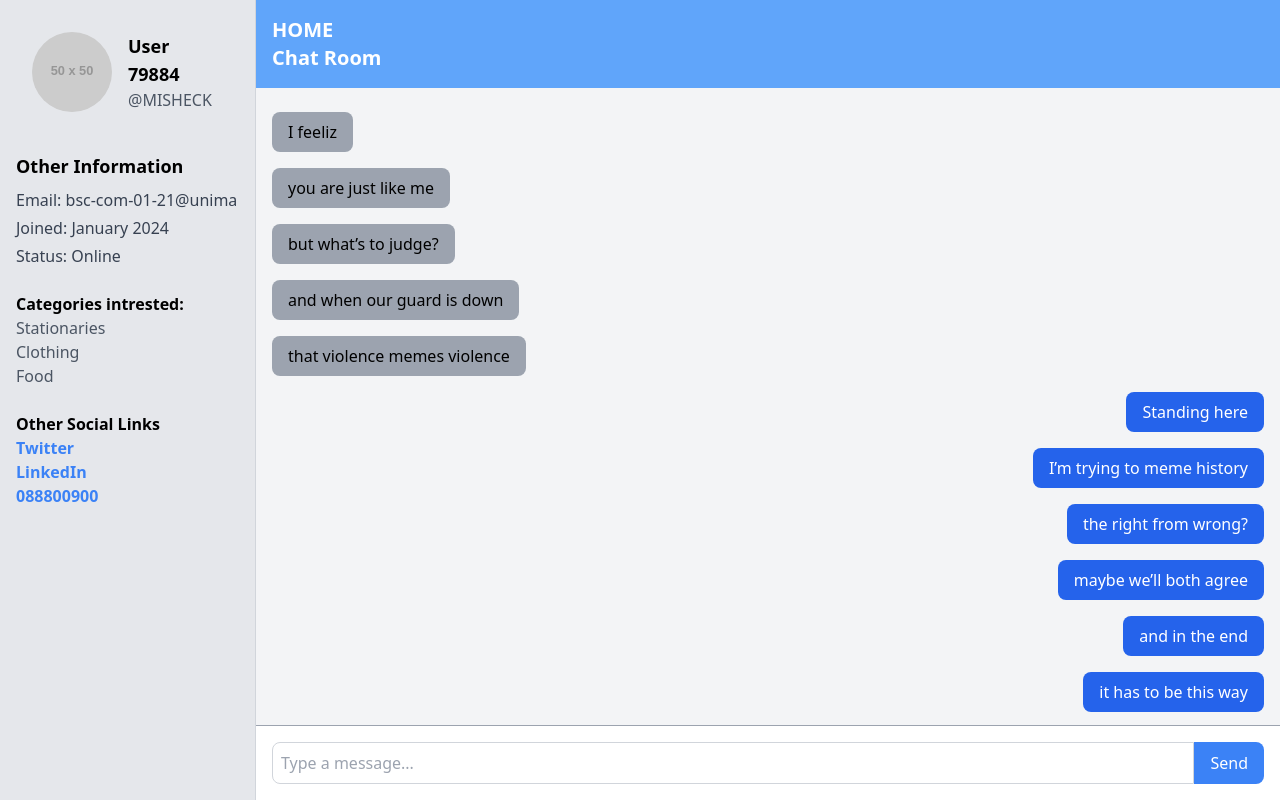
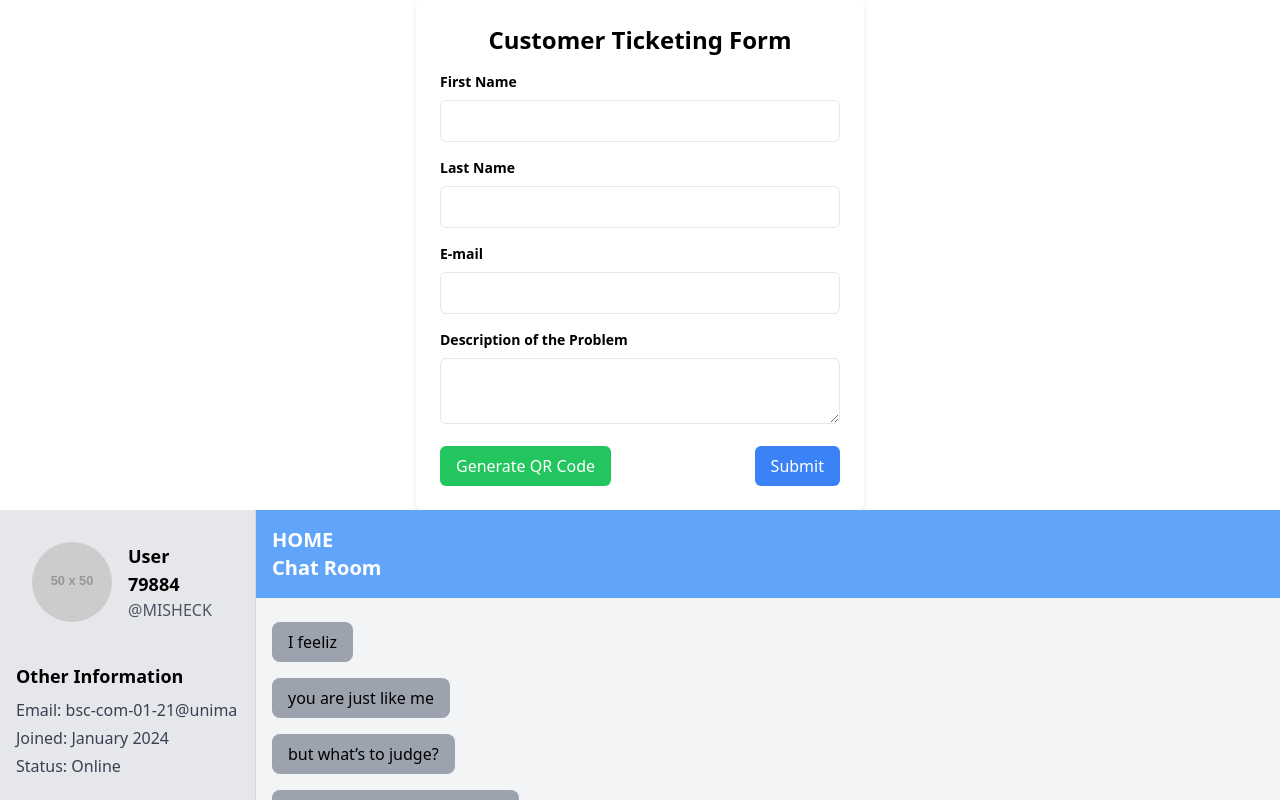
Before and after one commit to MsMalunguza/Group-4-project, a React (Create React App) app: page / in a window 1280 px wide. Shown: the top 800 px of the page. Built offline with nearby package versions, Linux system fonts and the light colour scheme.

Commit message:
Added react qrcode

```diff
--- a/src/App.js
+++ b/src/App.js
@@ -6,12 +6,10 @@ import Messaging from "./pages/message";
 import Notification from "./pages/notification";
 import UserProfile from "./Components/accounts";
 import ChatRoom from "./Components/chatroom";
-
-
-import Register from "./Components/LogIn/Register";
-import LogIn from "./Components/LogIn/LogIn";
-import LogIn2 from "./Components/LogIn/LogIn2";
-import Register2 from "./Components/LogIn/Register2";
+import OrderTracking from "./Components/OrderTracking";
+import LogIn2 from "./Components/LogIn2";
+import Register2 from "./Components/Register2";
+import CustomerTicketingForm from "./Components/CustomerTicketingForm";
 
 function App() {
   return (
@@ -21,6 +19,7 @@ function App() {
       {/*<UserProfile></UserProfile> */}
       {/*<ChatRoom></ChatRoom> */}
       {/* <Notification></Notification>*/}
+      <CustomerTicketingForm></CustomerTicketingForm>
       <ChatRoom></ChatRoom>
     </div>
   );
--- /dev/null
+++ b/src/Components/CustomerTicketingForm.js
@@ -0,0 +1,105 @@
+import React, { useState } from 'react';
+import QRCode from 'qrcode.react';
+
+const CustomerTicketingForm = () => {
+  const [formData, setFormData] = useState({
+    firstName: '',
+    lastName: '',
+    email: '',
+    description: ''
+  });
+  const [qrCodeValue, setQrCodeValue] = useState('');
+
+  const handleChange = (e) => {
+    const { name, value } = e.target;
+    setFormData({
+      ...formData,
+      [name]: value
+    });
+  };
+
+  const generateQrCode = () => {
+    const { firstName, lastName, email, description } = formData;
+    const qrData = `First Name: ${firstName}\nLast Name: ${lastName}\nEmail: ${email}\nDescription: ${description}`;
+    setQrCodeValue(qrData);
+  };
+
+  const handleSubmit = (e) => {
+    e.preventDefault();
+    // Handle form submission logic here
+    alert('Form submitted!');
+  };
+
+  return (
+    <div className="max-w-md mx-auto p-6 bg-white shadow-md rounded-md">
+      <h2 className="text-2xl font-bold mb-4 text-center">Customer Ticketing Form</h2>
+      <form onSubmit={handleSubmit}>
+        <div className="mb-4">
+          <label className="block text-sm font-semibold mb-2">First Name</label>
+          <input
+            type="text"
+            name="firstName"
+            value={formData.firstName}
+            onChange={handleChange}
+            className="w-full px-3 py-2 border rounded-md"
+            required
+          />
+        </div>
+        <div className="mb-4">
+          <label className="block text-sm font-semibold mb-2">Last Name</label>
+          <input
+            type="text"
+            name="lastName"
+            value={formData.lastName}
+            onChange={handleChange}
+            className="w-full px-3 py-2 border rounded-md"
+            required
+          />
+        </div>
+        <div className="mb-4">
+          <label className="block text-sm font-semibold mb-2">E-mail</label>
+          <input
+            type="email"
+            name="email"
+            value={formData.email}
+            onChange={handleChange}
+            className="w-full px-3 py-2 border rounded-md"
+            required
+          />
+        </div>
+        <div className="mb-4">
+          <label className="block text-sm font-semibold mb-2">Description of the Problem</label>
+          <textarea
+            name="description"
+            value={formData.description}
+            onChange={handleChange}
+            className="w-full px-3 py-2 border rounded-md"
+            required
+          ></textarea>
+        </div>
+        <div className="flex justify-between">
+          <button
+            type="button"
+            onClick={generateQrCode}
+            className="bg-green-500 text-white px-4 py-2 rounded-md"
+          >
+            Generate QR Code
+          </button>
+          <button
+            type="submit"
+            className="bg-blue-500 text-white px-4 py-2 rounded-md"
+          >
+            Submit
+          </button>
+        </div>
+      </form>
+      {qrCodeValue && (
+        <div className="mt-6 text-center">
+          <QRCode value={qrCodeValue} />
+        </div>
+      )}
+    </div>
+  );
+};
+
+export default CustomerTicketingForm;
--- /dev/null
+++ b/src/Components/OrderDetails.js
@@ -0,0 +1,20 @@
+
+import React from 'react';
+
+const OrderDetails = ({ details }) => {
+    return (
+        <div className="flex justify-between border border-gray-300 rounded-lg p-4 mb-6">
+            <div className="flex flex-col">
+                <p><strong>Order ID:</strong> {details.orderId}</p>
+                <p><strong>Estimated Delivery time:</strong> {details.estimatedDelivery}</p>
+            </div>
+            <div className="flex flex-col text-right">
+                <p><strong>Delivered BY:</strong> {details.DeliveredBy}, | {details.contact}</p>
+                <p><strong>Status:</strong> {details.status}</p>
+                <p><strong>Tracking #:</strong> {details.trackingNumber}</p>
+            </div>
+        </div>
+    );
+};
+
+export default OrderDetails;
--- /dev/null
+++ b/src/Components/OrderTracking.js
@@ -0,0 +1,50 @@
+import React from 'react';
+import OrderDetails from './OrderDetails';
+import ProgressBar from './ProgressBar';
+import ProductList from './ProductList';
+
+const orderDetails = {
+    orderId: 'PMT 1',
+    estimatedDelivery: '27 May 2024',
+    DeliveredBy: 'PACHALO',
+    contact: '0999473426',
+    status: 'Picked by the pachalo',
+    trackingNumber: 'BED/COM/14/22',
+    items: [
+        {
+            name: 'Dell Laptop with 500GB HDD 8GB RAM',
+            price: 'MWK 950,000',
+            image: 'https://th.bing.com/th/id/OIP.EcV18qtw-8fLEwAuobRPxgAAAA?rs=1&pid=ImgDetMain'
+        },
+        {
+            name: 'HP Laptop with 500GB HDD 8GB RAM',
+            price: 'MWK 1,000,050',
+            image: 'https://th.bing.com/th/id/OIP.992DqR-QTcbBODsiyJ1HTAAAAA?w=474&h=402&rs=1&pid=ImgDetMain'
+        },
+        {
+            name: 'ACER Laptop with 500GB HDD 8GB RAM',
+            price: 'MWK 650,000',
+            image: 'https://th.bing.com/th/id/OIP.gzzxfzqRZzfbWSn5iU41lQHaEz?w=310&h=201&c=7&r=0&o=5&pid=1.7'
+        }
+    ]
+};
+
+const OrderTracking = () => {
+    return (
+        <div className="max-w-4xl mx-auto p-4">
+            <div className="bg-white p-4 rounded-lg shadow-lg mb-6">
+                <h2 className="text-xl font-semibold mb-4">My Orders / Tracking</h2>
+                <OrderDetails details={orderDetails} />
+                <ProgressBar />
+                <ProductList items={orderDetails.items} />
+                <div className="text-right mt-4">
+                    <button className="bg-orange-500 text-white py-2 px-4 rounded hover:bg-orange-600">
+                        Back to orders
+                    </button>
+                </div>
+            </div>
+        </div>
+    );
+};
+
+export default OrderTracking;
--- /dev/null
+++ b/src/Components/ProductList.js
@@ -0,0 +1,51 @@
+import React, { useRef } from 'react';
+
+const ProductList = ({ items }) => {
+    const scrollContainerRef = useRef(null);
+
+    const scrollLeft = () => {
+        scrollContainerRef.current.scrollBy({ left: -300, behavior: 'smooth' });
+    };
+
+    const scrollRight = () => {
+        scrollContainerRef.current.scrollBy({ left: 300, behavior: 'smooth' });
+    };
+
+    return (
+        <div className="relative overflow-hidden">
+            <div className="absolute left-0 top-1/2 transform -translate-y-1/2">
+                <button
+                    onClick={scrollLeft}
+                    className="bg-gray-700 text-white p-2 rounded-full hover:bg-gray-800 focus:outline-none focus:bg-gray-800"
+                >
+                    <i className="fas fa-chevron-left"></i>
+                </button>
+            </div>
+            <div className="absolute right-0 top-1/2 transform -translate-y-1/2">
+                <button
+                    onClick={scrollRight}
+                    className="bg-gray-700 text-white p-2 rounded-full hover:bg-gray-800 focus:outline-none focus:bg-gray-800"
+                >
+                    <i className="fas fa-chevron-right"></i>
+                </button>
+            </div>
+            <div ref={scrollContainerRef} className="overflow-x-auto whitespace-nowrap scroll-smooth">
+                <div className="flex space-x-4">
+                    {items.map((item, index) => (
+                        <div key={index} className="bg-white p-4 rounded-lg shadow-lg text-center inline-block w-72">
+                            <div className="flex justify-center items-center h-32 mb-4">
+                                <img src={item.image} alt={item.name} className="max-w-full max-h-full object-contain" />
+                            </div>
+                            <div className="text-left">
+                                <h3 className="text-lg font-semibold text-gray-800 mb-2">{item.name}</h3>
+                                <p className="text-gray-600">{item.price}</p>
+                            </div>
+                        </div>
+                    ))}
+                </div>
+            </div>
+        </div>
+    );
+};
+
+export default ProductList;
--- /dev/null
+++ b/src/Components/ProgressBar.js
@@ -0,0 +1,27 @@
+import React from 'react';
+
+const ProgressBar = () => {
+    return (
+        <div className="relative flex items-center justify-between mb-6 py-4">
+            <div className="flex-1 text-center relative z-10">
+                <i className="fas fa-check-circle text-orange-500 text-2xl mb-2"></i>
+                <p className="text-gray-600">Order confirmed</p>
+            </div>
+            <div className="flex-1 text-center relative z-10">
+                <i className="fas fa-user-check text-orange-500 text-2xl mb-2"></i>
+                <p className="text-gray-600">Picked by pachalo</p>
+            </div>
+            <div className="flex-1 text-center relative z-10">
+                <i className="fas fa-box-open text-orange-500 text-2xl mb-2"></i>
+                <p className="text-gray-600">On the way</p>
+            </div>
+            <div className="flex-1 text-center relative z-10">
+                <i className="fas fa-clipboard-check text-orange-500 text-2xl mb-2"></i>
+                <p className="text-gray-600">Ready for pickup</p>
+            </div>
+            <div className="absolute top-1/2 left-0 w-full h-0.5 bg-orange-500 z-0"></div>
+        </div>
+    );
+};
+
+export default ProgressBar;
```
